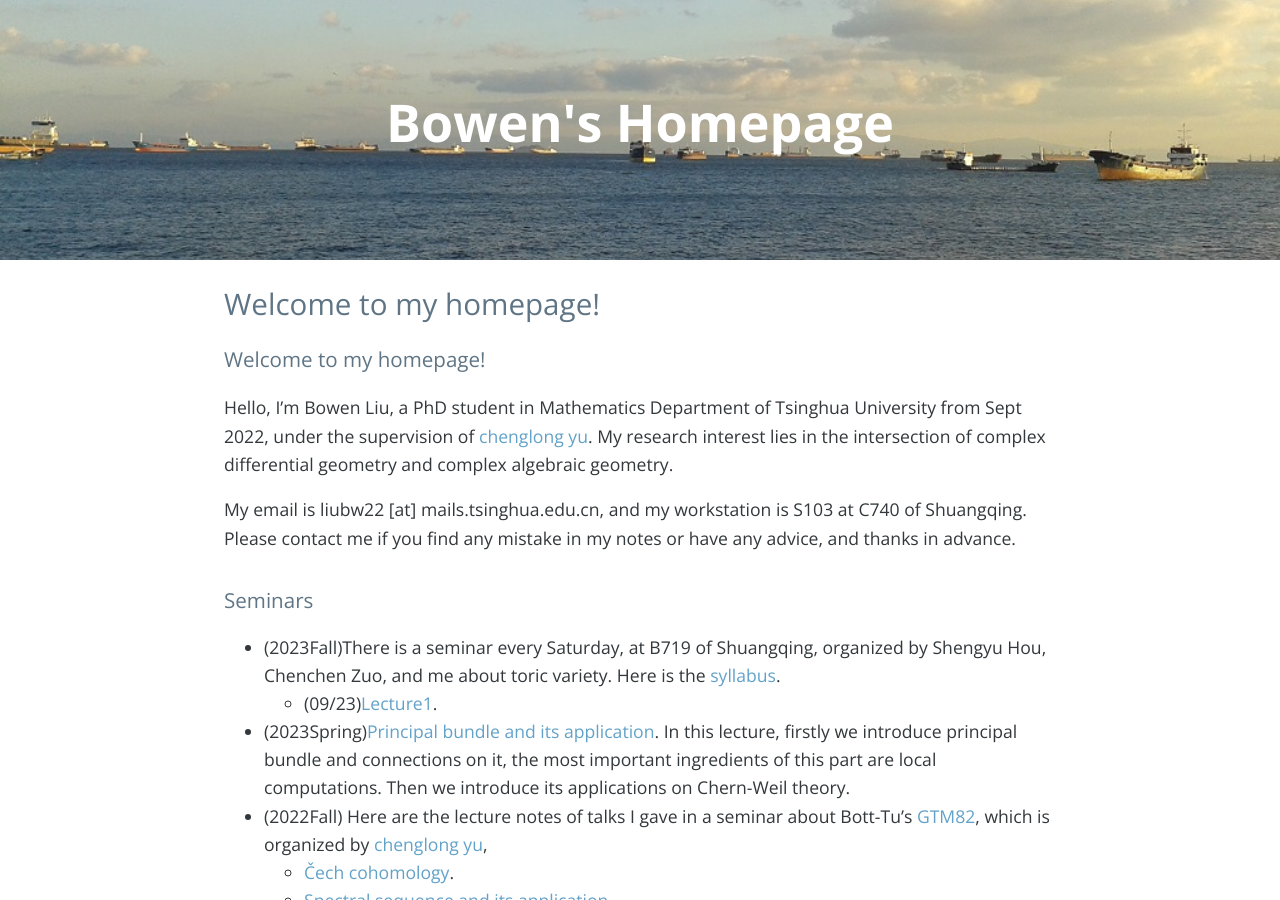
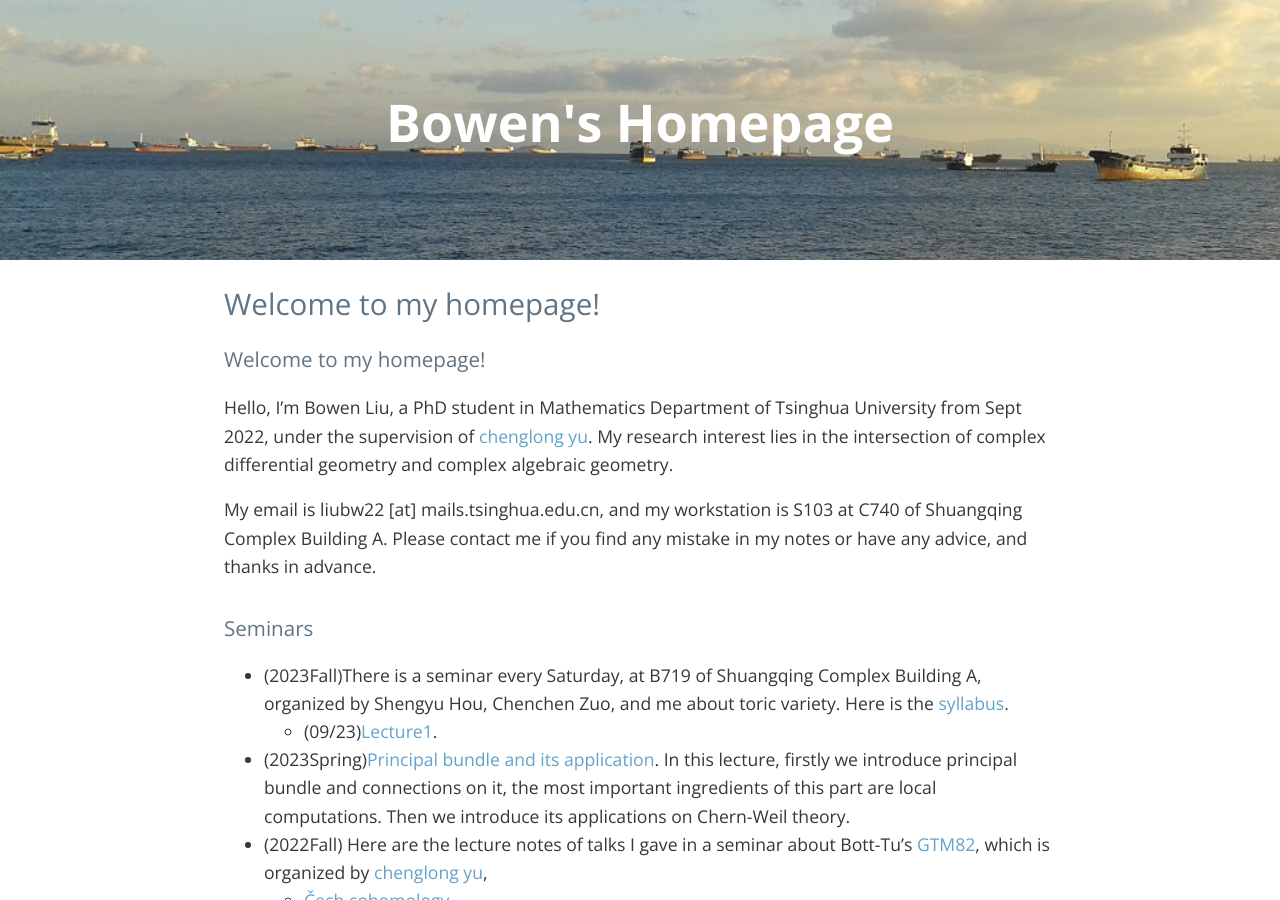
Before and after one commit to bowenl-math/bowenl-math.github.io, a Jekyll site: the page built from index.md, in a window 1280 px wide and 900 px high. Built offline with Jekyll 4.4.1, drawn with Linux system fonts in a browser that asks for light colours; nearby versions of some CDN libraries; our own code applies the rules of GitHub Pages for plain Markdown files; the list of posts is cut into pages by our own code; comment, search, counter and statistics services are not loaded.

Commit message:
Update index.md

```diff
--- a/index.md
+++ b/index.md
@@ -1,11 +1,11 @@
 ### Welcome to my homepage!
 Hello, I'm Bowen Liu, a PhD student in Mathematics Department of Tsinghua University from Sept 2022, under the supervision of [chenglong yu](https://chenglongyu.github.io/). My research interest lies in the intersection of complex differential geometry and complex algebraic geometry.
 
-My email is liubw22 [at] mails.tsinghua.edu.cn, and my workstation is S103 at C740 of Shuangqing. Please contact me if you find any mistake in my notes or have any advice, and thanks in advance.
+My email is liubw22 [at] mails.tsinghua.edu.cn, and my workstation is S103 at C740 of Shuangqing Complex Building A. Please contact me if you find any mistake in my notes or have any advice, and thanks in advance.
 
 
 ### Seminars
-* (2023Fall)There is a seminar every Saturday, at B719 of Shuangqing, organized by Shengyu Hou, Chenchen Zuo, and me about toric variety. Here is the [syllabus](notes/2023Fall/toric/syllabus.pdf).
+* (2023Fall)There is a seminar every Saturday, at B719 of Shuangqing Complex Building A, organized by Shengyu Hou, Chenchen Zuo, and me about toric variety. Here is the [syllabus](notes/2023Fall/toric/syllabus.pdf).
    - (09/23)[Lecture1](notes/2023Fall/toric/0923.pdf).
 * (2023Spring)[Principal bundle and its application](notes/2023Spring/geometry_of_principal_bundle.pdf). In this lecture, firstly we introduce principal bundle and connections on it, the most important ingredients of this part are local computations. Then we introduce its applications on Chern-Weil theory.
 * (2022Fall) Here are the lecture notes of talks I gave in a seminar about Bott-Tu's [GTM82](https://link.springer.com/book/10.1007/978-1-4757-3951-0), which is organized by [chenglong yu](https://chenglongyu.github.io/),
```
